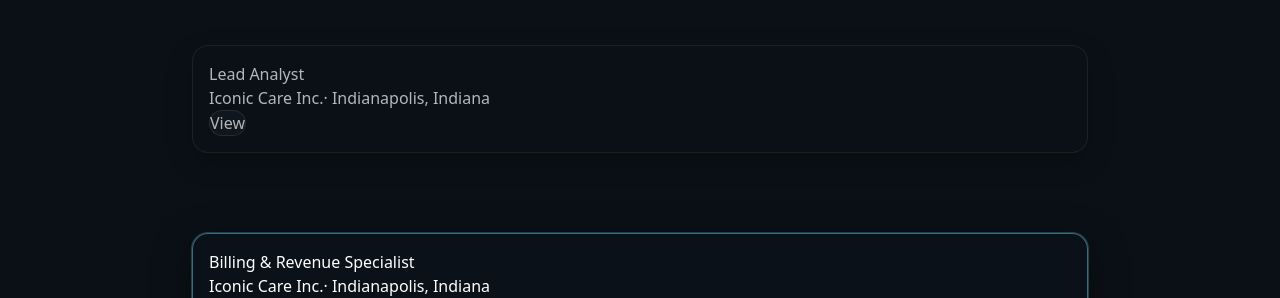
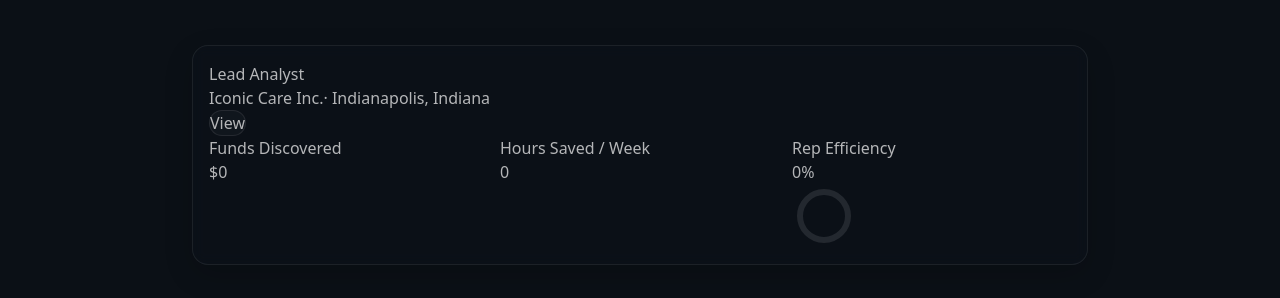
Before and after one commit to CanyenPalmer/PortfolioBasics, a Next.js app: page / in a window 1280 px wide. Shown: the part 6000-6298 px from the top of the page. Built offline with nearby package versions, Linux system fonts and the light colour scheme.

Commit message:
Update Experience.tsx

```diff
--- a/src/components/Experience.tsx
+++ b/src/components/Experience.tsx
@@ -2,7 +2,7 @@
 
 import * as React from "react";
 import { useMemo, useRef, useState, useEffect, useCallback } from "react";
-import { AnimatePresence, motion, useScroll, useTransform } from "framer-motion";
+import { useScroll } from "framer-motion";
 import SectionPanel from "@/components/ui/SectionPanel";
 import { profile } from "@/content/profile";
 import ExperienceCard from "@/components/Experience/ExperienceCard";
@@ -15,7 +15,7 @@ import styles from "@/components/Experience/experience.module.css";
  * - Metrics preview respond to cursor when a card is in focus; autoplay in expanded view.
  */
 
-type Metric = {
+export type Metric = {
   label: string;
   value: number;
   format?: "currency" | "number" | "percent";
@@ -24,19 +24,26 @@ type Metric = {
 };
 
 type MetricsMap = Record<string, Metric[]>;
+type MetricsByIndex = Record<number, Metric[]>;
 
 /**
  * Internal metrics map, keyed by `${company}::${role}`.
- * Keep profile.tsx untouched; add/adjust entries here as you like.
+ * We also support a by-index fallback to avoid key mismatches.
  */
 const metricsMap: MetricsMap = {
-  // Example: Iconic Care — Lead Analyst
-  "Iconic Care::Lead Analyst": [
-    { label: "Funds Discovered", value: 20000, format: "currency", type: "counter", icon: "wallet" },
-    { label: "Hours Saved / Week", value: 12, format: "number", type: "bar", icon: "timer" },
-    { label: "Rep Efficiency", value: 100, format: "percent", type: "ring", icon: "gauge" },
+  "Iconic Care Inc.::Lead Analyst": [
+    { label: "Funds Discovered", value: 20000, format: "currency", type: "counter" },
+    { label: "Hours Saved / Week", value: 12, format: "number", type: "bar" },
+    { label: "Rep Efficiency", value: 100, format: "percent", type: "ring" },
   ],
-  // Add more by copying the pattern above, or leave absent to hide metrics for that card.
+};
+
+const metricsByIndex: MetricsByIndex = {
+  0: [
+    { label: "Funds Discovered", value: 20000, format: "currency", type: "counter" },
+    { label: "Hours Saved / Week", value: 12, format: "number", type: "bar" },
+    { label: "Rep Efficiency", value: 100, format: "percent", type: "ring" },
+  ],
 };
 
 function keyFor(exp: any) {
@@ -48,27 +55,20 @@ function keyFor(exp: any) {
 export default function Experience() {
   const experiences = profile.experience ?? [];
 
-  // Refs + scroll progress for section
+  // Section scroll & refs
   const sectionRef = useRef<HTMLDivElement | null>(null);
-  const { scrollYProgress } = useScroll({ target: sectionRef, offset: ["start end", "end start"] });
-
-  // Sticky title underline progress (advances as user browses cards)
-  const cardCount = experiences.length || 1;
-  const titleUnderline = useTransform(scrollYProgress, [0, 1], [0, 1]);
+  useScroll({ target: sectionRef, offset: ["start end", "end start"] }); // reserved if you want a progress later
 
   // Track which card is currently "focused"
   const [focusIndex, setFocusIndex] = useState(0);
-
-  // Expanded card index, or null if none
   const [expandedIndex, setExpandedIndex] = useState<number | null>(null);
 
-  // Keep measurements to determine focus by scroll position
   const itemRefs = useRef<(HTMLDivElement | null)[]>([]);
   const onSetRef = useCallback((el: HTMLDivElement | null, idx: number) => {
     itemRefs.current[idx] = el;
   }, []);
 
-  // Determine focusIndex on scroll by closest card to the center of the viewport
+  // Determine focusIndex on scroll by closest card to center
   useEffect(() => {
     const handler = () => {
       const viewportCenter = window.innerHeight / 2;
@@ -86,7 +86,6 @@ export default function Experience() {
       });
       setFocusIndex(bestIdx);
     };
-
     handler();
     window.addEventListener("scroll", handler, { passive: true });
     window.addEventListener("resize", handler);
@@ -96,20 +95,18 @@ export default function Experience() {
     };
   }, []);
 
-  // Title underline width as fraction of cards viewed (purely cosmetic)
+  // Title underline progress (cosmetic)
   const titleUnderlinePct = useMemo(() => {
-    if (cardCount <= 1) return 1;
-    return (focusIndex + 1) / cardCount;
-  }, [focusIndex, cardCount]);
+    const total = experiences.length || 1;
+    return Math.min(1, (focusIndex + 1) / total);
+  }, [focusIndex, experiences.length]);
 
-  // Safe expand/collapse
   const handleExpand = (idx: number) => setExpandedIndex(idx);
   const handleCollapse = () => setExpandedIndex(null);
 
-  // Render
   return (
     <section data-section="experience" ref={sectionRef} className="relative w-full">
-      {/* Sticky Title (Experience) */}
+      {/* Sticky Title */}
       <div className="sticky top-0 z-20 bg-transparent pt-8 pb-4">
         <SectionPanel title="Experience">
           <p className="mt-1 text-sm opacity-80">
@@ -125,14 +122,16 @@ export default function Experience() {
         </SectionPanel>
       </div>
 
-      {/* Sticky stage that cards move through */}
+      {/* Cards */}
       <div className={`${styles.stage} relative`}>
         <ul className="relative mx-auto max-w-4xl">
           {experiences.map((exp: any, idx: number) => {
             const k = keyFor(exp);
-            const metrics: Metric[] | undefined = metricsMap[k];
+            const metrics =
+              metricsMap[k] ??
+              metricsByIndex[idx] ?? // fallback by index (ensures you see tiles immediately)
+              [];
 
-            // State helpers
             const isFocused = idx === focusIndex;
             const isExpanded = expandedIndex === idx;
 
```
